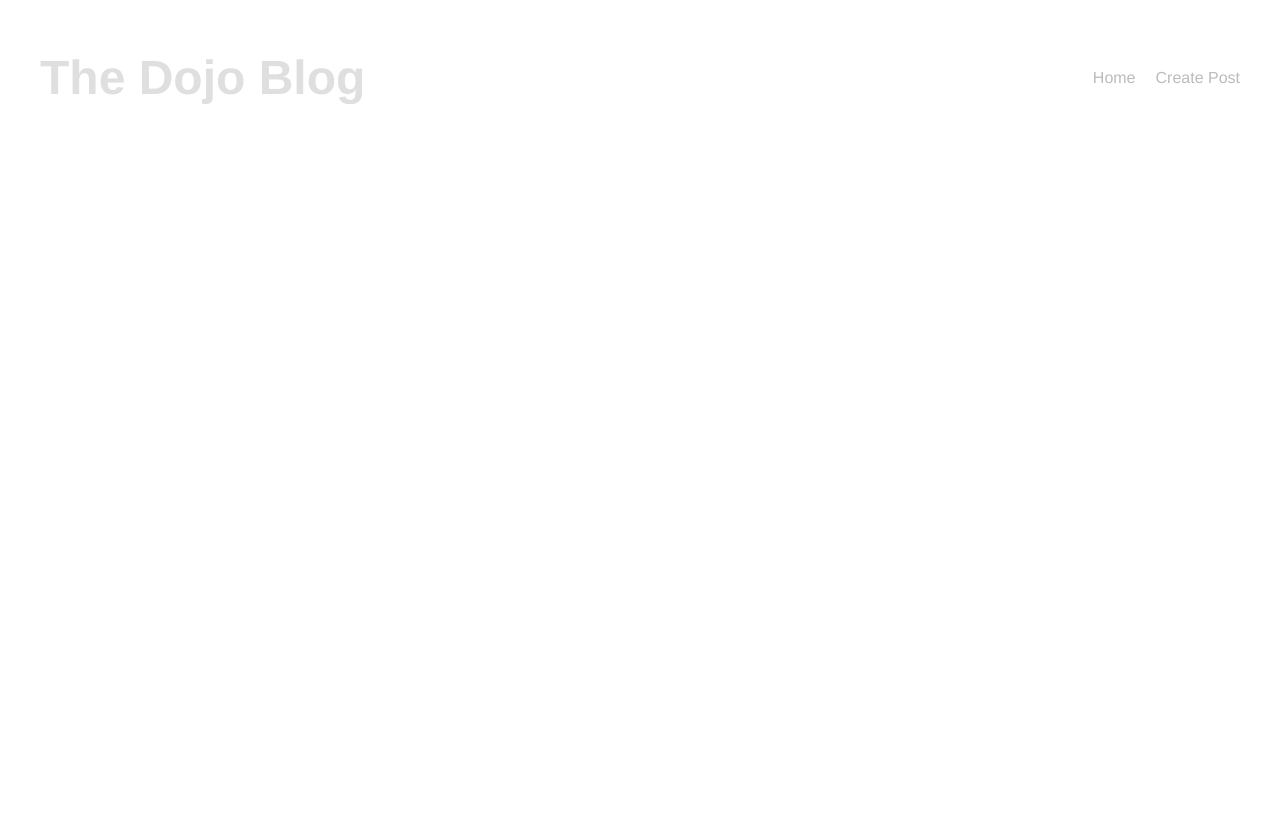
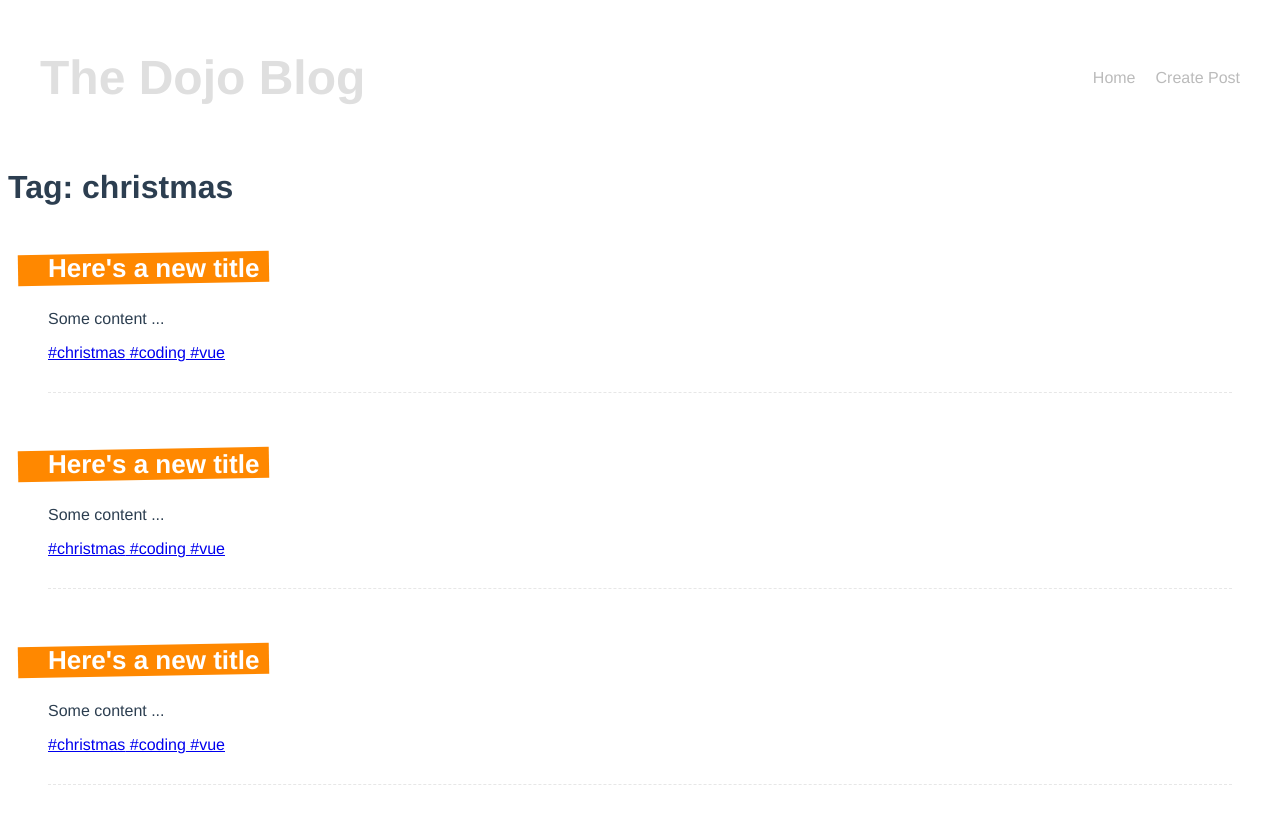
Before and after one commit to gaylonalfano/vue-firebase-course, a Vue app in the folder dojo-blog/: page /tags/christmas in a window 1280 px wide. Built offline with nearby package versions, Linux system fonts and the light colour scheme; data requests are answered from the project's data file.

Commit message:
Completed Tag view component. Good exercise overall. Embedded PostList and passed :posts=filteredPosts as a prop down to PostList.

```diff
--- a/dojo-blog/src/components/PostList.vue
+++ b/dojo-blog/src/components/PostList.vue
@@ -17,9 +17,9 @@ export default defineComponent({
   setup(props) {
     // console.log(props); // Proxy {posts: Proxy}
     // console.log(props.posts); // Proxy {0: {...}, 1: {...}}
-    onMounted(() => console.log("component MOUNTED"));
-    onUnmounted(() => console.log("component UNMOUNTED"));
-    onUpdated(() => console.log("component UPDATED"));
+    onMounted(() => console.log("PostList component MOUNTED"));
+    onUnmounted(() => console.log("PostList component UNMOUNTED"));
+    onUpdated(() => console.log("PostList component UPDATED"));
   },
 });
 </script>
--- a/dojo-blog/src/components/SinglePost.vue
+++ b/dojo-blog/src/components/SinglePost.vue
@@ -6,7 +6,11 @@
     <!-- <p>{{ post.body.substring(0, 10) + "..." }}</p> -->
     <!-- <p>{{ postSnippet }}</p> -->
     <p>{{ snippetComputed }}</p>
-    <span v-for="tag in post.tags" :key="tag"> #{{ tag }} </span>
+    <span v-for="tag in post.tags" :key="tag">
+      <router-link :to="{ name: 'Tag', params: { tag: tag } }">
+        #{{ tag }}
+      </router-link>
+    </span>
   </div>
 </template>
 
--- a/dojo-blog/src/router/index.ts
+++ b/dojo-blog/src/router/index.ts
@@ -2,6 +2,7 @@ import { createRouter, createWebHistory, RouteRecordRaw } from "vue-router";
 import Home from "@/views/Home.vue";
 import PostDetails from "@/views/PostDetails.vue";
 import CreatePost from "@/views/CreatePost.vue";
+import Tag from "@/views/Tag.vue";
 
 const routes: Array<RouteRecordRaw> = [
   {
@@ -19,6 +20,12 @@ const routes: Array<RouteRecordRaw> = [
     path: "/create",
     name: "CreatePost",
     component: CreatePost
+  },
+  {
+    path: "/tags/:tag",
+    name: "Tag",
+    component: Tag,
+    props: true
   }
 ];
 
--- a/dojo-blog/src/views/PostDetails.vue
+++ b/dojo-blog/src/views/PostDetails.vue
@@ -11,6 +11,7 @@
 
 <script lang="ts">
 import { defineComponent } from "vue";
+import { useRoute } from "vue-router";
 import Spinner from "@/components/Spinner.vue";
 import getPost from "@/composables/getPost";
 
@@ -23,11 +24,24 @@ export default defineComponent({
 
   // Now I can access these props via setup(props) to access
   setup(props) {
-    const { post, error, request } = getPost(props.id);
+    // WITHOUT using useRoute(): Errors
+    //console.log(route.params); // Error
+    //console.log($route.params.id); // Error
+    //console.log(props.$route.params); // Error
+    // WITH using useRoute(): Works
+    // Explore details of current route using useRoute()
+    const route = useRoute();
+    console.log(route);
+
+    // FIXME With TS, I have to type cast 'as string' otherwise breaks.
+    const { post, error, request } = getPost(route.params.id as string); // Or can use props.id too
+    //const { post, error, request } = getPost(props.id); // Or can use route.params.id as string
     // console.log(post.value); // null for both approaches
     // NOTE Do I have to return 'request()' and invoke here?
     // I can get both approaches to work...
     request();
+    // console.log(props.id);
+    // console.log(route.params.id);
 
     return { post, error };
   },
--- /dev/null
+++ b/dojo-blog/src/views/Tag.vue
@@ -0,0 +1,82 @@
+<template>
+  <div class="tag">
+    <h1>Tag: {{ tag }}</h1>
+    <div v-if="error">{{ error }}</div>
+    <div v-if="posts.length">
+      <PostList :posts="postsValueComputed" />
+    </div>
+    <div v-else>
+      <Spinner />
+    </div>
+  </div>
+</template>
+
+<script lang="ts">
+import { defineComponent, computed } from "vue";
+import { useRoute } from "vue-router";
+import PostList from "@/components/PostList.vue";
+import Spinner from "@/components/Spinner.vue";
+import getPosts from "@/composables/getPosts";
+
+export default defineComponent({
+  name: "Tag",
+  props: ["tag"],
+  components: { PostList, Spinner },
+  setup(props) {
+    // Let's get our posts via GET request
+    const { posts, error, request } = getPosts();
+    request();
+    console.log(posts); // RefImpl with _value of posts. Good.
+    console.log(posts.value); // Proxy {} with empty Array(0)! Hmmm...
+
+    // Now let's filter posts based on our current route tag /tags/:tag
+    // Q: Could just use props.tag instead or must I use useRoute()?
+    // A: If I use props.tag, then I must use computed()!
+    // A: route.params.tag works too!
+    // const tempTag = props.tag; // Error. props in setup() will lose reactivity!
+    // const tempTag = computed(() => props.tag); // Works!
+    const route = useRoute();
+    // Q: Should I store route.params.tag as a value now? Or pass directly when needed?
+    // A: Both seem to work, but I think passing directly when needed may be more reactive?
+    // const currentTag = route.params.tag as string; // Works too!
+
+    // Let's filter our posts based on our tag
+    // FIXME Keep getting an empty array!
+    // const filteredPosts = posts.value.filter((post) => {
+    //   return post.tags.includes("news"); // BROKEN!
+    // });
+    // console.log(filteredPosts); // []
+
+    // Verbose with EXPLICIT return:
+    // const postsValueComputed = computed(() => {
+    //   return posts.value.filter((post) => {  // Don't forget the return!
+    //     // post.tags.includes(currentTag);  // Same as below.
+    //     return post.tags.includes(route.params.tag as string); // Same as above
+    //   });
+    // });
+
+    // Simplified with IMPLICIT return:
+    const postsValueComputed = computed(() => {
+      return posts.value.filter((post) =>
+        post.tags.includes(route.params.tag as string)
+      );
+    });
+    console.log(postsValueComputed); // ComputedRefImpl but _value is empty
+    console.log(postsValueComputed.value); // [] or undefined if return is in inner (return post.tags.includes(tempTag))
+
+    // const postsComputed = computed(() => {
+    //   return posts.filter((post) => {
+    //     // Error. Must use .value
+    //     post.tags.includes(currentTag);
+    //   });
+    // });
+    // console.log(postsComputed); // ComputedRefImpl but _value is empty
+    // console.log(postsComputed.value); // [] or undefined if return is in inner (return post.tags.includes(tempTag))
+
+    return { posts, error, postsValueComputed };
+  },
+});
+</script>
+
+<style>
+</style>
```
Also changed, not shown: dojo-blog/.vimspector.json (added).
